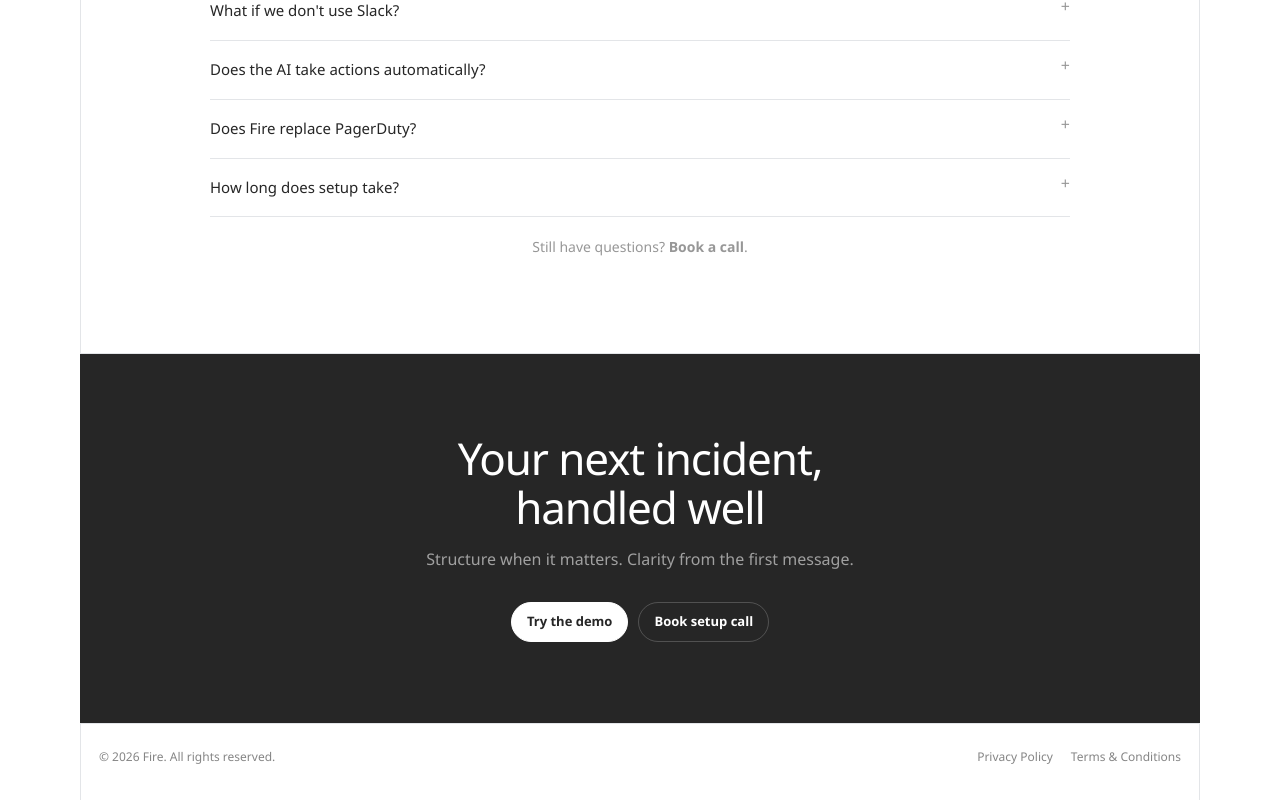
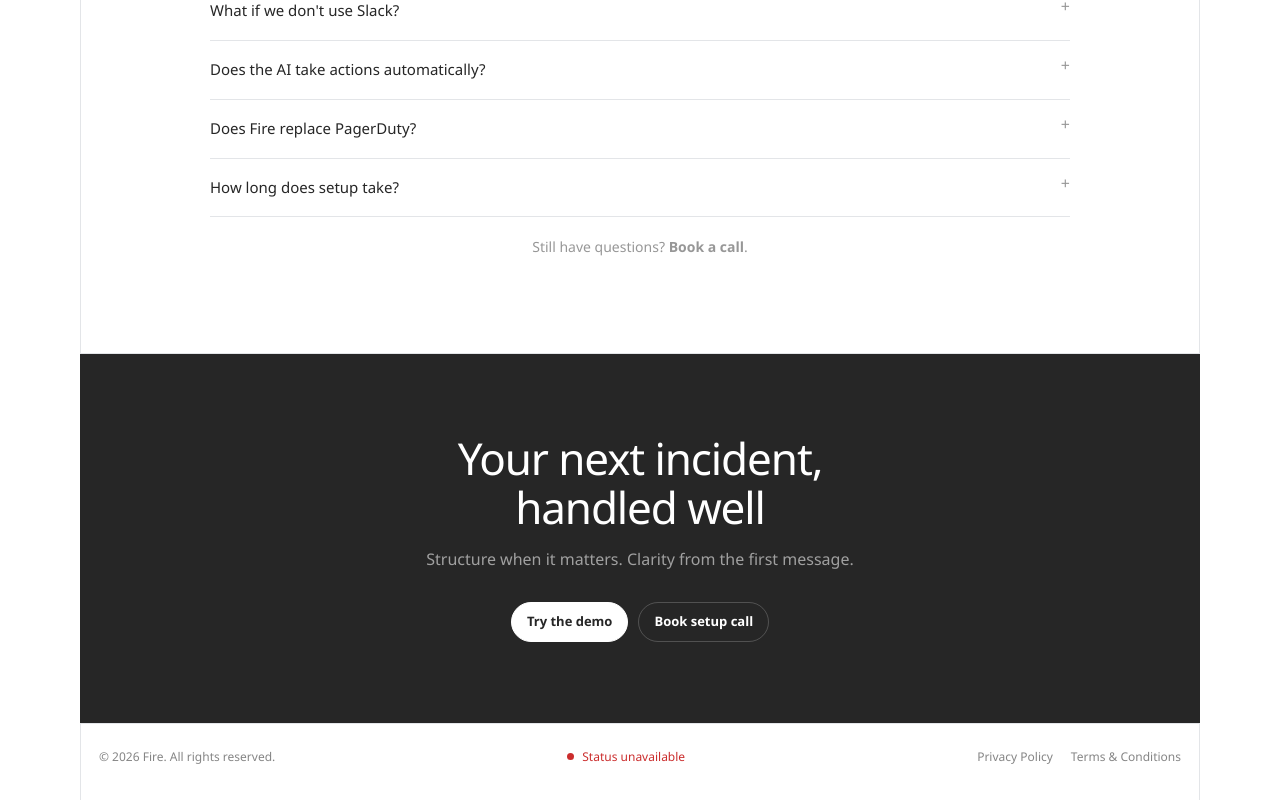
Before and after one commit to embrake-AI/firedash-landing, a Next.js app: page / in a window 1280 px wide. Shown: the part 3899-4699 px from the top of the page. Built offline with nearby package versions, Linux system fonts and the light colour scheme; no server answers.

Commit message:
Add status to landing

```diff
--- a/src/app/globals.css
+++ b/src/app/globals.css
@@ -364,6 +364,49 @@ a {
 	flex-wrap: wrap;
 	gap: 10px;
 	margin-top: 28px;
+}
+
+.fc-system-status {
+	display: inline-flex;
+	align-items: center;
+	gap: 8px;
+	padding: 0;
+	border-radius: 999px;
+	background: transparent;
+	font-size: 12px;
+	font-weight: 500;
+	line-height: 1.2;
+	color: var(--black-alpha-56);
+	transition: color 160ms ease;
+	white-space: nowrap;
+}
+
+.fc-system-status:hover {
+	color: var(--accent-black);
+}
+
+.fc-system-status-dot {
+	width: 7px;
+	height: 7px;
+	border-radius: 999px;
+	background: currentColor;
+}
+
+.fc-system-status-loading {
+	color: var(--black-alpha-48);
+}
+
+.fc-system-status-none {
+	color: #0f8a46;
+}
+
+.fc-system-status-minor {
+	color: #b26a00;
+}
+
+.fc-system-status-major,
+.fc-system-status-error {
+	color: #cb2d2d;
 }
 
 .fc-hero-clouds {
@@ -857,10 +900,29 @@ a {
 	color: var(--black-alpha-56);
 }
 
+.fc-footer-inner p {
+	margin: 0;
+}
+
+.fc-footer-status {
+	display: flex;
+	align-items: center;
+	justify-content: center;
+	flex: 1 1 auto;
+}
+
 .fc-footer-links {
 	display: flex;
 	align-items: center;
+	justify-content: flex-end;
 	gap: 18px;
+	flex-wrap: wrap;
+}
+
+.fc-footer-links > a {
+	display: inline-flex;
+	align-items: center;
+	min-height: 16px;
 }
 
 .fc-footer-links a:hover {
@@ -1008,6 +1070,11 @@ a {
 	.fc-footer-inner {
 		flex-direction: column;
 		align-items: flex-start;
+	}
+
+	.fc-footer-status,
+	.fc-footer-links {
+		justify-content: flex-start;
 	}
 }
 
--- a/src/app/layout.tsx
+++ b/src/app/layout.tsx
@@ -1,6 +1,7 @@
 import type { Metadata } from "next";
 import Link from "next/link";
 import { SiteHeader } from "@/components/site-header";
+import { SystemStatusLink } from "@/components/system-status-link";
 import "./globals.css";
 
 export const metadata: Metadata = {
@@ -29,10 +30,13 @@ export default function RootLayout({ children }: { children: React.ReactNode })
 				<footer className="fc-footer">
 					<div className="fc-shell fc-footer-inner">
 						<p>© {new Date().getFullYear()} Fire. All rights reserved.</p>
-						<div className="fc-footer-links">
+						<div className="fc-footer-status">
+							<SystemStatusLink />
+						</div>
+						<nav className="fc-footer-links" aria-label="Legal">
 							<Link href="/privacy">Privacy Policy</Link>
 							<Link href="/terms-and-conditions">Terms & Conditions</Link>
-						</div>
+						</nav>
 					</div>
 				</footer>
 			</body>
--- /dev/null
+++ b/src/components/system-status-link.tsx
@@ -0,0 +1,115 @@
+"use client";
+
+import { useEffect, useState } from "react";
+
+const STATUS_POLL_INTERVAL_MS = 60_000;
+const STATUS_PAGE_URL = "https://status.firedash.ai/";
+const STATUS_API_URL = new URL("/api/status", STATUS_PAGE_URL).toString();
+
+type StatusIndicator = "none" | "minor" | "major";
+
+type StatusApiPayload = {
+  updated_at: string;
+  status: {
+    indicator: StatusIndicator;
+    description: string;
+  };
+  version: string;
+};
+
+type LandingSystemStatus = {
+  href: string;
+  label: string;
+  indicator: StatusIndicator | "error" | "loading";
+};
+
+function isStatusApiPayload(value: unknown): value is StatusApiPayload {
+  if (!value || typeof value !== "object") return false;
+
+  const payload = value as Partial<StatusApiPayload>;
+  const status = payload.status;
+
+  return (
+    typeof payload.updated_at === "string" &&
+    typeof payload.version === "string" &&
+    !!status &&
+    typeof status === "object" &&
+    (status.indicator === "none" || status.indicator === "minor" || status.indicator === "major") &&
+    typeof status.description === "string"
+  );
+}
+
+function getInitialSystemStatus(): LandingSystemStatus {
+  return {
+    href: STATUS_PAGE_URL,
+    label: "System status",
+    indicator: "loading",
+  };
+}
+
+async function fetchLandingSystemStatus(): Promise<LandingSystemStatus> {
+  try {
+    const response = await fetch(STATUS_API_URL);
+
+    if (!response.ok) {
+      throw new Error(`Status API returned ${response.status}`);
+    }
+
+    const payload = await response.json();
+    if (!isStatusApiPayload(payload)) {
+      throw new Error("Status API returned an unexpected payload");
+    }
+
+    return {
+      href: STATUS_PAGE_URL,
+      label: payload.status.description,
+      indicator: payload.status.indicator,
+    };
+  } catch {
+    return {
+      href: STATUS_PAGE_URL,
+      label: "Status unavailable",
+      indicator: "error",
+    };
+  }
+}
+
+export function SystemStatusLink() {
+  const [status, setStatus] = useState<LandingSystemStatus>(getInitialSystemStatus);
+
+  useEffect(() => {
+    let cancelled = false;
+    let inFlight = false;
+
+    const refreshStatus = async () => {
+      if (inFlight) return;
+      inFlight = true;
+
+      try {
+        const nextStatus = await fetchLandingSystemStatus();
+        if (!cancelled) {
+          setStatus(nextStatus);
+        }
+      } finally {
+        inFlight = false;
+      }
+    };
+
+    void refreshStatus();
+    const intervalId = window.setInterval(() => {
+      void refreshStatus();
+    }, STATUS_POLL_INTERVAL_MS);
+
+    return () => {
+      cancelled = true;
+      window.clearInterval(intervalId);
+    };
+  }, []);
+
+  return (
+    <a href={status.href} target="_blank" rel="noopener noreferrer" className={`fc-system-status fc-system-status-${status.indicator}`}>
+      <span className="fc-system-status-dot" aria-hidden />
+      <span>{status.label}</span>
+    </a>
+  );
+}
```
